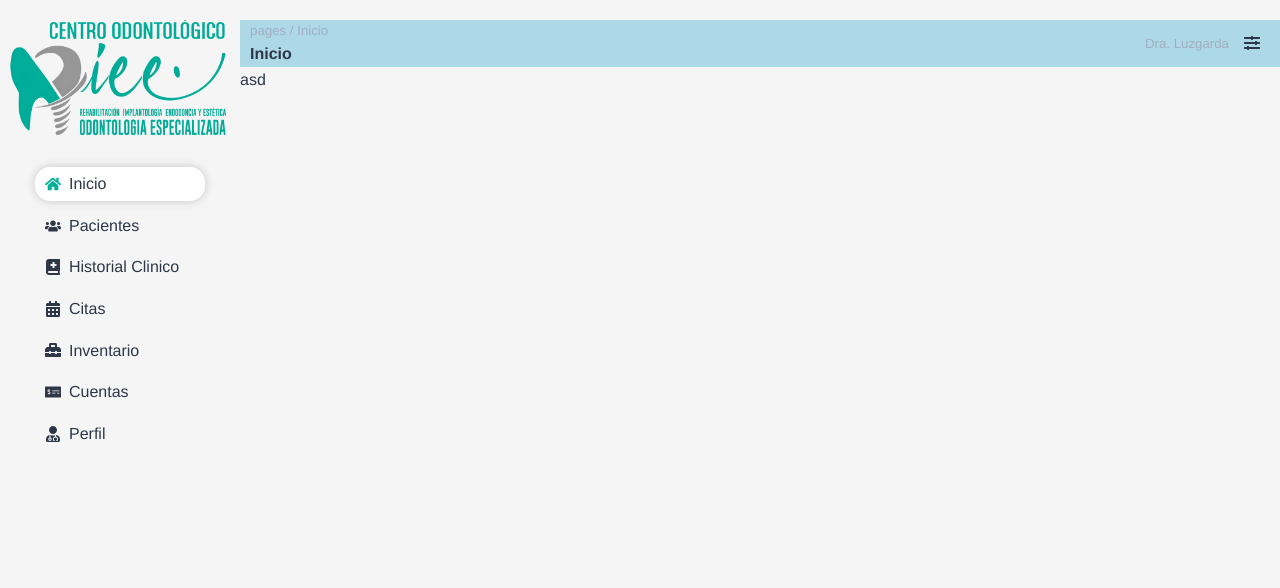
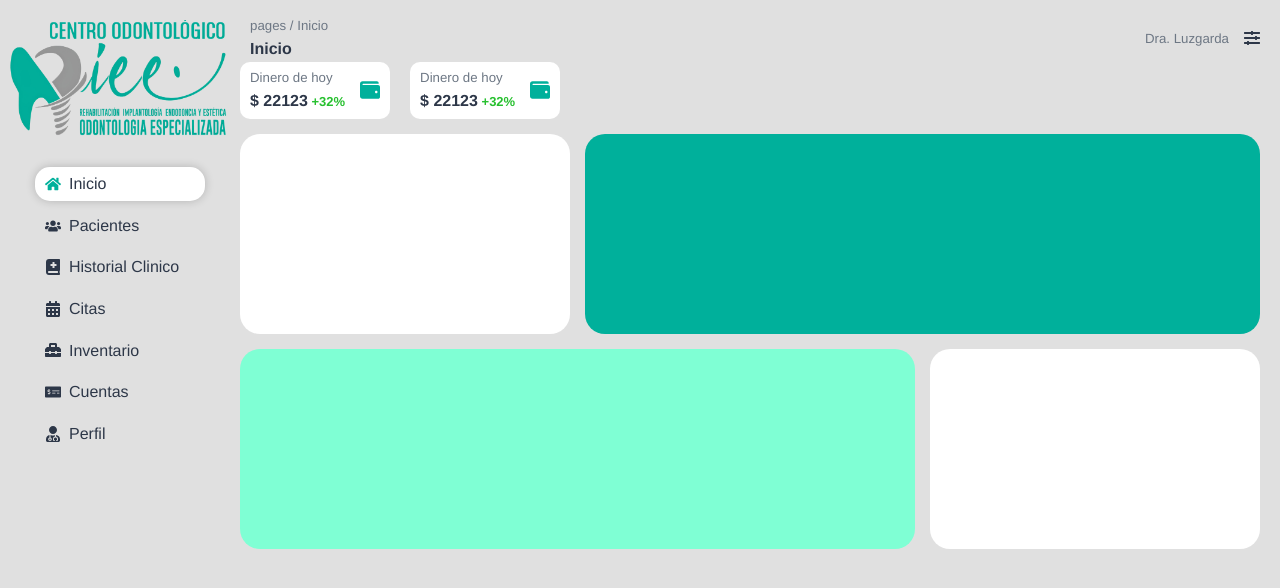
Before and after one commit to alfredoT7/RIEE, a React (Vite) app in the folder src/renderer/: page / in a window 1280 px wide. Shown: the top 588 px of the page. Built offline with nearby package versions, Linux system fonts and the light colour scheme.

Commit message:
feat:header and Home, already done the disposition and grid

```diff
--- a/src/renderer/src/assets/base.css
+++ b/src/renderer/src/assets/base.css
@@ -1,12 +1,12 @@
 :root {
   --primary-color: #00b09b;
-  --bg-app: #f5f5f5;
+  --bg-app: #e0e0e0;/*f5f5f5*/
   --bg--component-color-white: #ffffff;
 
   --color-text-primary: #2D3748;
-  --color-text-secondary: #A0AEC0;
+  --color-text-secondary: #6d7784;
 
-  --color-green-parameter:#48BB78;
+  --color-green-parameter:#27c02f;
   --color-red-parameter:#E53E3E;
 
   --font-size-title: 18px;
@@ -34,6 +34,9 @@ body {
   text-rendering: optimizeLegibility;
   -webkit-font-smoothing: antialiased;
   -moz-osx-font-smoothing: grayscale;
-  padding-top: 20px;
+  padding-top: 15px;
   padding-left: 240px;
 }
+h1,h2,h3,h4,h5,h6{
+  margin: 0;
+}
--- a/src/renderer/src/components/header/Header.css
+++ b/src/renderer/src/components/header/Header.css
@@ -17,7 +17,6 @@
     align-items: center;
     padding-right: 20px;
     padding-left: 10px;
-    background-color: lightblue;
 }
 .header-container :first-child{
     display: flex;
--- /dev/null
+++ b/src/renderer/src/components/topInfoHome/TopInfoHome.css
@@ -0,0 +1,32 @@
+@import '../../assets/base.css';
+.info-chard{
+    display: flex;
+    flex-direction: row;
+    gap: 15px;
+    align-items: center;
+    background-color: #ffffff;
+    /* width: 351px; */
+    justify-content: space-between;
+    border-radius: 10px;
+    padding-inline: 10px;
+    padding-top: 5px;
+    padding-bottom: 5px;
+}
+.info-chard div h5{
+    color: var(--color-text-secondary);
+    margin: 0;
+
+}
+.info-chard div h4{
+    font-weight: 800;
+    margin: 0;
+}
+.info-chard div h4 span{
+    color: var(--color-green-parameter);
+    font-weight: 600;
+    font-size: small;
+}
+.icon-wallet{
+    color: var(--primary-color);
+    font-size: 20px;
+}
--- /dev/null
+++ b/src/renderer/src/components/topInfoHome/TopInfoHome.jsx
@@ -0,0 +1,18 @@
+import React from 'react'
+import './TopInfoHome.css'
+import { FaWallet } from 'react-icons/fa'
+
+const TopInfoHome = (quantity) => {
+  return (
+    <div className="info-chard">
+        <div>
+            <h5>Dinero de hoy</h5>
+            <h4>$ 22123<span> +32%</span></h4>
+        </div>
+        <FaWallet className="icon-wallet" />
+
+    </div>
+  )
+}
+
+export default TopInfoHome
--- a/src/renderer/src/pages/home/Home.css
+++ b/src/renderer/src/pages/home/Home.css
@@ -1,5 +1,41 @@
 @import '../../assets/base.css';
-.section-main-container{
-    width: 100%;
-    height: 100%;
+
+.chards-container {
+    display: flex;
+    gap: 20px;
+    justify-content: flex-start;
+    flex-wrap: wrap;
+    margin-bottom: 15px;
 }
+
+.parent {
+    display: grid;
+    grid-template-columns: repeat(3, 1fr);
+    grid-template-rows: repeat(2, 1fr);
+    grid-column-gap: 0px;
+    gap: 15px;
+    padding-right: 20px;
+}
+
+.div1 { grid-area: 1 / 1 / 2 / 2;
+    height: 200px;
+    background-color: #ffffff;
+    border-radius: 20px;
+
+}
+.div2 { grid-area: 1 / 2 / 2 / 4;
+    height: 200px;
+    background-color: var(--primary-color);
+    border-radius: 20px;
+
+}
+.div3 {
+    grid-area: 2 / 1 / 3 / 3;
+    background-color: aquamarine;
+    border-radius: 20px;
+}
+.div4 {
+    grid-area: 2 / 3 / 3 / 4;
+    background-color: #Ffffff;
+    border-radius: 20px;
+}
--- a/src/renderer/src/pages/home/Home.jsx
+++ b/src/renderer/src/pages/home/Home.jsx
@@ -1,12 +1,22 @@
 import React from 'react'
 import './Home.css'
+import TopInfoHome from '../../components/topInfoHome/TopInfoHome'
 
 const Home = () => {
   return (
-    <section clasName="section-main-container">
-        <div>asd</div>
+    <section className="section-main-container">
+      <div className="chards-container">
+        <TopInfoHome />
+        <TopInfoHome />
+      </div>
+      <div className="parent">
+        <div className="div1"></div>
+        <div className="div2"></div>
+        <div className="div3"></div>
+        <div className="div4"></div>
+      </div>
     </section>
-  )
-}
+  );
+};
 
 export default Home
```
